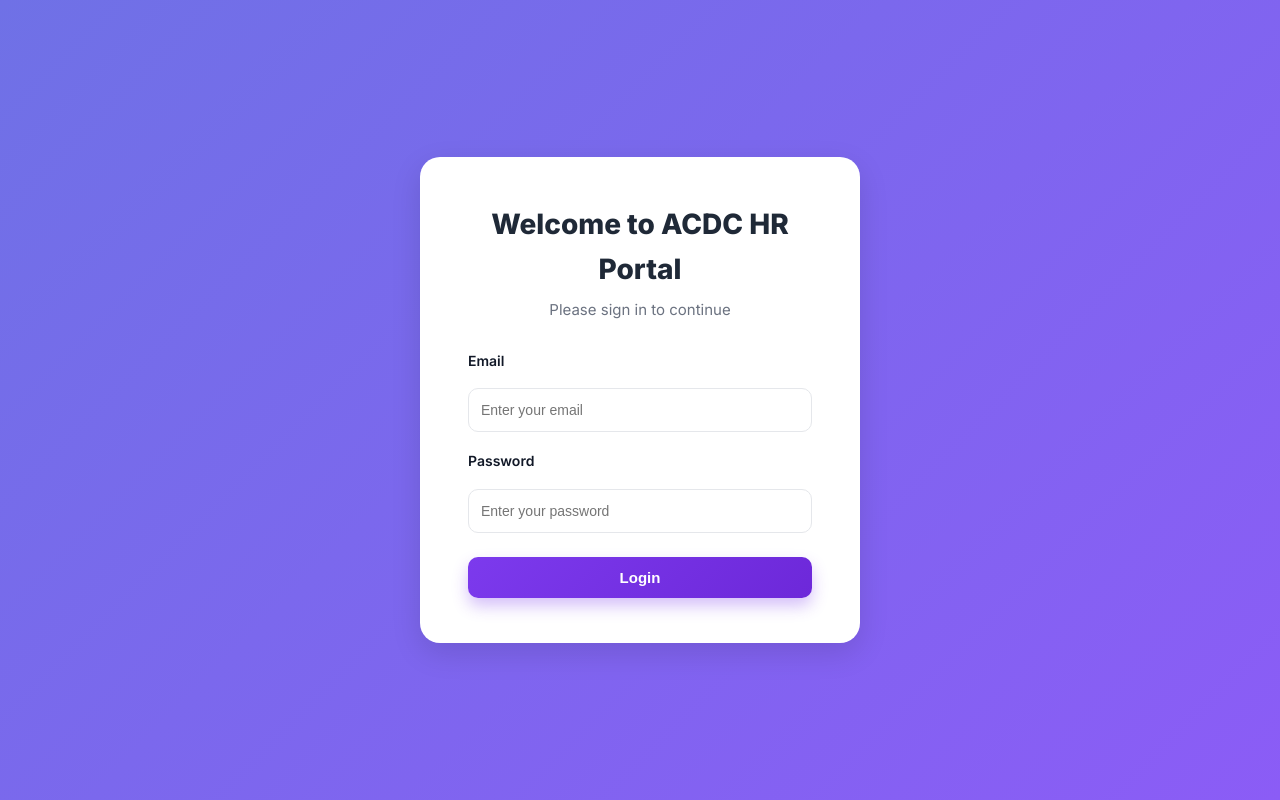
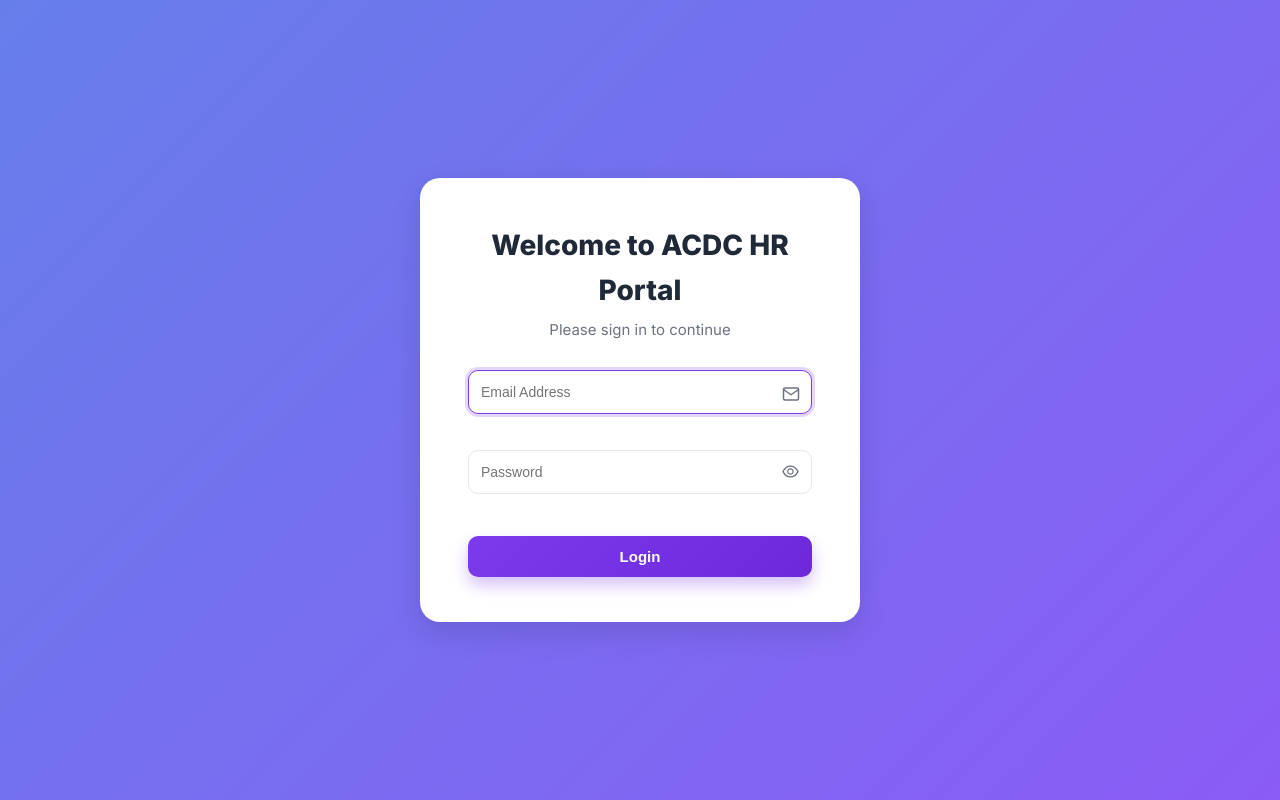
Before and after one commit to swastikpatro-acdcco/Acdcco-HRApp, a React (Create React App) app in the folder hr-app-landing-page/: page / in a window 1280 px wide. Built offline with nearby package versions, Linux system fonts and the light colour scheme.

Commit message:
Added login page and logout feature

```diff
--- a/hr-app-landing-page/src/App.js
+++ b/hr-app-landing-page/src/App.js
@@ -18,17 +18,18 @@ function App() {
   const [error, setError] = useState(null);
   const navigate = useNavigate();
 
-   const updateEmployee = (oldName, updatedEmployee) => {
+  // Update & Delete handlers for Dashboard
+  const updateEmployee = (oldName, updatedEmployee) => {
     setEmployees((prev) =>
       prev.map((emp) => (emp.name === oldName ? updatedEmployee : emp))
     );
   };
 
-   const deleteEmployee = (employeeName) => {
+  const deleteEmployee = (employeeName) => {
     setEmployees((prev) => prev.filter((emp) => emp.name !== employeeName));
   };
 
-  // ✅ Fetch backend data only if logged in
+  // Fetch backend data only if logged in
   useEffect(() => {
     if (!isAuthenticated) return;
 
@@ -65,16 +66,22 @@ function App() {
     fetchEmployees();
   }, [isAuthenticated]);
 
+  //  Dashboard + Home Content
   const DashboardContent = () => {
     if (loading) return <p>Loading employees...</p>;
     if (error) return <p style={{ color: "red" }}>{error}</p>;
 
     return (
       <>
-        <Navigation />
+        <Navigation
+          isAuthenticated={isAuthenticated}
+          setIsAuthenticated={setIsAuthenticated}
+        />
         <Hero />
         <EmployeeDirectory employees={employees} />
-        <EmployeeForm onAddEmployee={(newEmp) => setEmployees([...employees, newEmp])} />
+        <EmployeeForm
+          onAddEmployee={(newEmp) => setEmployees([...employees, newEmp])}
+        />
         <Contact />
         <Footer />
       </>
@@ -84,7 +91,7 @@ function App() {
   return (
     <div className="App">
       <Routes>
-        {/* Login page */}
+        {/* Login Page */}
         <Route
           path="/"
           element={
@@ -97,7 +104,7 @@ function App() {
           }
         />
 
-        {/* Home / Landing page */}
+        {/* Home / Landing Page */}
         <Route
           path="/dashboard"
           element={
@@ -109,13 +116,16 @@ function App() {
           }
         />
 
-        {/* Employee management dashboard */}
+        {/* Employee Management Dashboard */}
         <Route
           path="/employee-dashboard"
           element={
             isAuthenticated ? (
               <>
-                <Navigation />
+                <Navigation
+                  isAuthenticated={isAuthenticated}
+                  setIsAuthenticated={setIsAuthenticated}
+                />
                 <Dashboard
                   employees={employees}
                   onUpdateEmployee={updateEmployee}
--- a/hr-app-landing-page/src/components/Navigation.js
+++ b/hr-app-landing-page/src/components/Navigation.js
@@ -1,7 +1,7 @@
 import React, { useState, useEffect } from "react";
 import { useNavigate } from "react-router-dom";
 
-const Navigation = ({ currentPage, onPageChange = () => {} }) => {
+const Navigation = ({ currentPage, onPageChange = () => {}, isAuthenticated, setIsAuthenticated }) => {
   const [isMenuOpen, setIsMenuOpen] = useState(false);
   const navigate = useNavigate();
 
@@ -48,6 +48,14 @@ const Navigation = ({ currentPage, onPageChange = () => {} }) => {
     }
   };
 
+  // Logout handler
+  const handleLogout = () => {
+    localStorage.clear();
+    setIsAuthenticated(false);
+    setIsMenuOpen(false);
+    navigate("/");
+  };
+
   return (
     <nav className="navbar">
       <div className="nav-container">
@@ -62,13 +70,20 @@ const Navigation = ({ currentPage, onPageChange = () => {} }) => {
           ACDC HR
         </a>
 
+        {/* Hamburger toggle */}
+        <div className={`nav-toggle ${isMenuOpen ? "open" : ""}`}
+        onClick={() => setIsMenuOpen(!isMenuOpen)}>
+          <span></span>
+          <span></span>
+          <span></span>
+        </div>
+
+        {/* Menu items */}
         <ul className={`nav-menu ${isMenuOpen ? "active" : ""}`}>
           <li>
             <a
               href="#"
-              className={`nav-link ${
-                currentPage === "dashboard" ? "active" : ""
-              }`}
+              className={`nav-link ${currentPage === "dashboard" ? "active" : ""}`}
               onClick={(e) => {
                 e.preventDefault();
                 handlePageChange("dashboard");
@@ -81,9 +96,7 @@ const Navigation = ({ currentPage, onPageChange = () => {} }) => {
           <li>
             <a
               href="#"
-              className={`nav-link ${
-                currentPage === "landing" ? "active" : ""
-              }`}
+              className={`nav-link ${currentPage === "landing" ? "active" : ""}`}
               onClick={(e) => {
                 e.preventDefault();
                 handlePageChange("landing");
@@ -134,13 +147,22 @@ const Navigation = ({ currentPage, onPageChange = () => {} }) => {
               Support
             </a>
           </li>
+
+          {isAuthenticated && (
+            <li className="logout-item">
+              <a
+                href="#"
+                className="nav-link logout-link"
+                onClick={(e) => {
+                  e.preventDefault();
+                  handleLogout();
+                }}
+              >
+                Logout
+              </a>
+            </li>
+          )}
         </ul>
-
-        <div className="nav-toggle" onClick={() => setIsMenuOpen(!isMenuOpen)}>
-          <span></span>
-          <span></span>
-          <span></span>
-        </div>
       </div>
     </nav>
   );
--- a/hr-app-landing-page/src/pages/LoginPage.css
+++ b/hr-app-landing-page/src/pages/LoginPage.css
@@ -5,7 +5,7 @@
   align-items: center;
   height: 100vh;
   width: 100vw;
-  background: linear-gradient(135deg, #6f71e6, #8b5cf6);
+  background: linear-gradient(135deg, #667eea, #8b5cf6);
   background-repeat: no-repeat;
   background-size: cover;
   background-attachment: fixed;
@@ -125,6 +125,50 @@
   }
 }
 
+.input-group {
+  position: relative;
+  margin-bottom: 18px;
+}
+
+.input-icon {
+  position: absolute;
+  left: 12px;
+  top: 50%;
+  transform: translateY(-50%);
+  color: #6b7280;
+  font-size: 18px;
+}
+
+.toggle-password {
+  position: absolute;
+  right: 12px;
+  top: 50%;
+  transform: translateY(-50%);
+  background: transparent;
+  border: none;
+  color: #6b7280;
+  cursor: pointer;
+  font-size: 19px;
+}
+
+.toggle-password:hover {
+  color: #6a23e4;
+}
+
+.input-icon-right {
+  position: absolute;
+  right: 12px;
+  top: 50%;
+  transform: translateY(-50%);
+  color: #6b7280;
+  font-size: 18px;
+  pointer-events: none;
+}
+
+.input-group input[type="email"] {
+  padding-right: 40px;
+}
+
 #root, .App {
   height: 100%;
   margin: 0;
--- a/hr-app-landing-page/src/pages/LoginPage.jsx
+++ b/hr-app-landing-page/src/pages/LoginPage.jsx
@@ -1,18 +1,31 @@
-import React, { useState } from "react";
+import React, { useState, useEffect, useRef } from "react";
 import { useNavigate } from "react-router-dom";
+import { FiMail } from "react-icons/fi";
+import { AiOutlineEye, AiOutlineEyeInvisible } from "react-icons/ai";
 import "./LoginPage.css";
 
 function LoginPage({ onLoginSuccess }) {
   const [email, setEmail] = useState("");
   const [password, setPassword] = useState("");
+  const [showPassword, setShowPassword] = useState(false);
   const navigate = useNavigate();
+  const emailInputRef = useRef(null);
+
+  // Auto-focus on email input when page loads
+  useEffect(() => {
+    if (emailInputRef.current) {
+      emailInputRef.current.focus();
+    }
+  }, []);
 
   const handleSubmit = (e) => {
     e.preventDefault();
 
+    // Here, later we can integrate API-based authentication
+
     console.log("Mock login with:", { email, password });
-    alert("✅ Login Successful!");
 
+    // Simulate successful login
     if (onLoginSuccess) onLoginSuccess();
     navigate("/dashboard");
   };
@@ -24,23 +37,34 @@ function LoginPage({ onLoginSuccess }) {
         <p className="login-subtitle">Please sign in to continue</p>
 
         <form onSubmit={handleSubmit} className="login-form">
-          <label>Email</label>
+          <div className="input-group">
             <input
+              ref={emailInputRef}
               type="email"
               value={email}
               required
               onChange={(e) => setEmail(e.target.value)}
-            placeholder="Enter your email"
+              placeholder="Email Address"
             />
+            <FiMail className="input-icon-right" />
+          </div>
 
-          <label>Password</label>
+          <div className="input-group">
             <input
-            type="password"
+              type={showPassword ? "text" : "password"}
               value={password}
               required
               onChange={(e) => setPassword(e.target.value)}
-            placeholder="Enter your password"
+              placeholder="Password"
             />
+            <button
+              type="button"
+              className="toggle-password"
+              onClick={() => setShowPassword((prev) => !prev)}
+            >
+              {showPassword ? <AiOutlineEyeInvisible /> : <AiOutlineEye />}
+            </button>
+          </div>
 
           <button type="submit" className="login-btn">
             Login
```
Also changed, not shown: hr-app-landing-page/src/components/Navigation.css (added, +68 -0 lines). Lines whose indentation alone changed are shown as unchanged.
